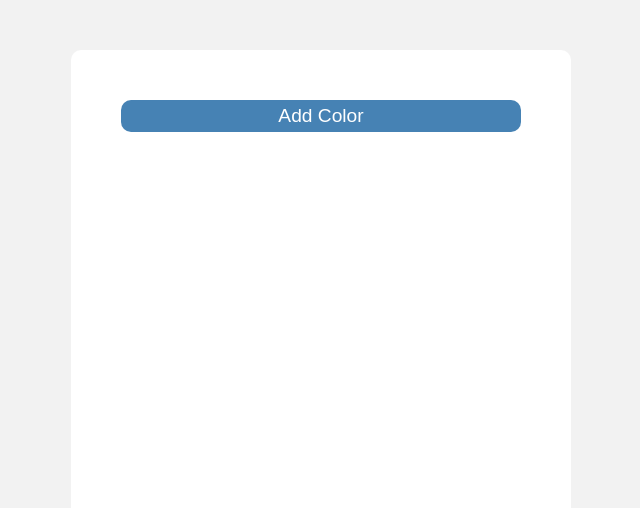
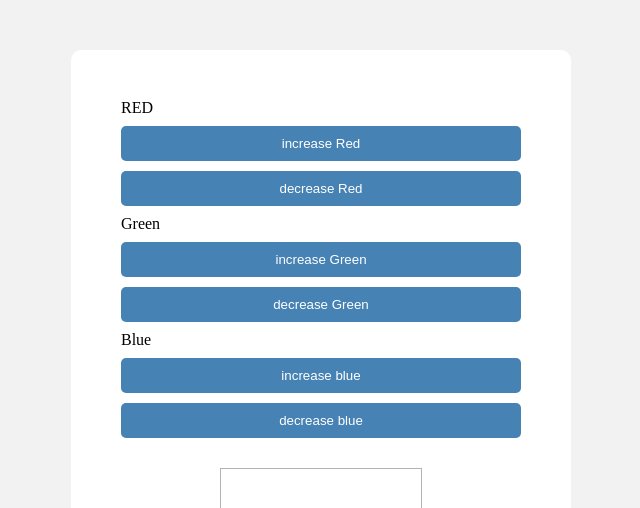
Before and after one commit to Mmomenzadeh/Momenzadeh-HW18-maktab-85, a React (Vite) app: page / in a window 1280 px wide. Shown: the top 508 px of the page, without its empty margins (319-959 px from the left). Built offline with nearby package versions, Linux system fonts and the light colour scheme.

Commit message:
finish UI Question-2

```diff
--- a/src/App.jsx
+++ b/src/App.jsx
@@ -1,13 +1,17 @@
+import { useReducer } from "react"
 import "./App.css"
 import Question1 from "./Components/Question-1"
+import Question2 from "./Components/Question-2"
 import Question3 from "./Components/Question-3"
 
 const App=()=>{
 
+
+
     return(
         <div className="app">
-            <Question1/>
-
+            {/* <Question1/> */}
+            <Question2/>
             {/* <Question3/> */}
 
         </div>
--- a/src/Components/Question-1/index.jsx
+++ b/src/Components/Question-1/index.jsx
@@ -31,7 +31,6 @@ const Question1 = () => {
                   }}
                 ></div>
                 <p className="rgb-color">
-                  {" "}
                   rgb{`(${color.red} ,${color.green} ,${color.blue})`}
                 </p>
               </div>
--- a/src/Components/Question-2/Question-2.css
+++ b/src/Components/Question-2/Question-2.css
@@ -0,0 +1,49 @@
+.Question2-app {
+  width: 100%;
+  height: 100vh;
+  background-color: rgba(240, 240, 240, 0.823);
+  display: flex;
+  justify-content: center;
+}
+
+
+.color-container{
+    margin-top: 50px;
+    width: 400px;
+    background-color: #fff;
+    border-radius: 10px;
+    overflow-y: scroll;
+    display: flex;
+    flex-direction: column;
+    gap: 10px;
+    padding: 50px;
+    margin-bottom: 50px;
+}
+
+.rgb{
+    display: flex;
+    flex-direction: column;
+    gap: 10px;
+}
+
+.rgb button{
+    background-color: steelblue;
+    color: #fff;
+    border: none;
+    border-radius: 5px;
+    cursor: pointer;
+    padding: 10px;
+}
+
+.color{
+    margin-top: 20px;
+    display: flex;
+    justify-content: center;
+}
+
+
+.palette{
+    width: 200px;
+    height: 100px;
+    border: 1px solid rgb(179, 179, 179);
+}
--- a/src/Components/Question-2/index.jsx
+++ b/src/Components/Question-2/index.jsx
@@ -0,0 +1,48 @@
+import "./Question-2.css";
+
+const Question2 = () => {
+  return (
+    <div className="Question2-app">
+      <div className="color-container">
+        <p>RED</p>
+        <div className="rgb">
+          <button onClick={()=>dispatch()}>
+            increase Red
+          </button>
+          <button onClick={()=>dispatch()}>
+            decrease Red
+          </button>
+        </div>
+        <p>Green</p>
+        <div className="rgb">
+          <button onClick={()=>dispatch()}>
+            increase Green
+          </button>
+          <button onClick={()=>dispatch()}>
+            decrease Green
+          </button>
+        </div>
+        <p>Blue</p>
+        <div className="rgb">
+          <button onClick={()=>dispatch()}>
+            increase blue
+          </button>
+          <button onClick={()=>dispatch()}>
+            decrease blue
+          </button>
+        </div>
+
+        <div className="color">
+          <div
+            className="palette"
+            style={{
+              backgroundColor: ` rgb()`,
+            }}
+          ></div>
+        </div>
+      </div>
+    </div>
+  );
+};
+
+export default Question2;
```
Also changed, not shown: src/Components/Question-2/Reducer.jsx (added).
